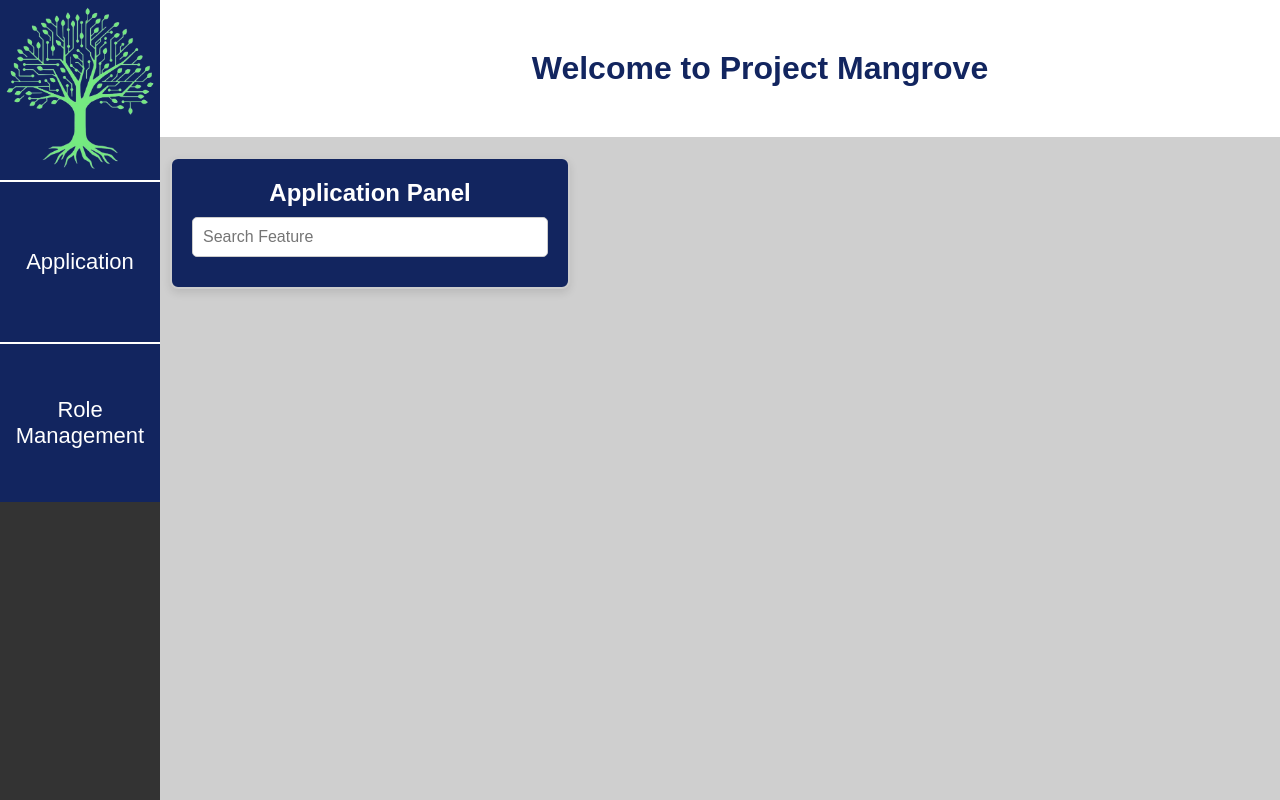
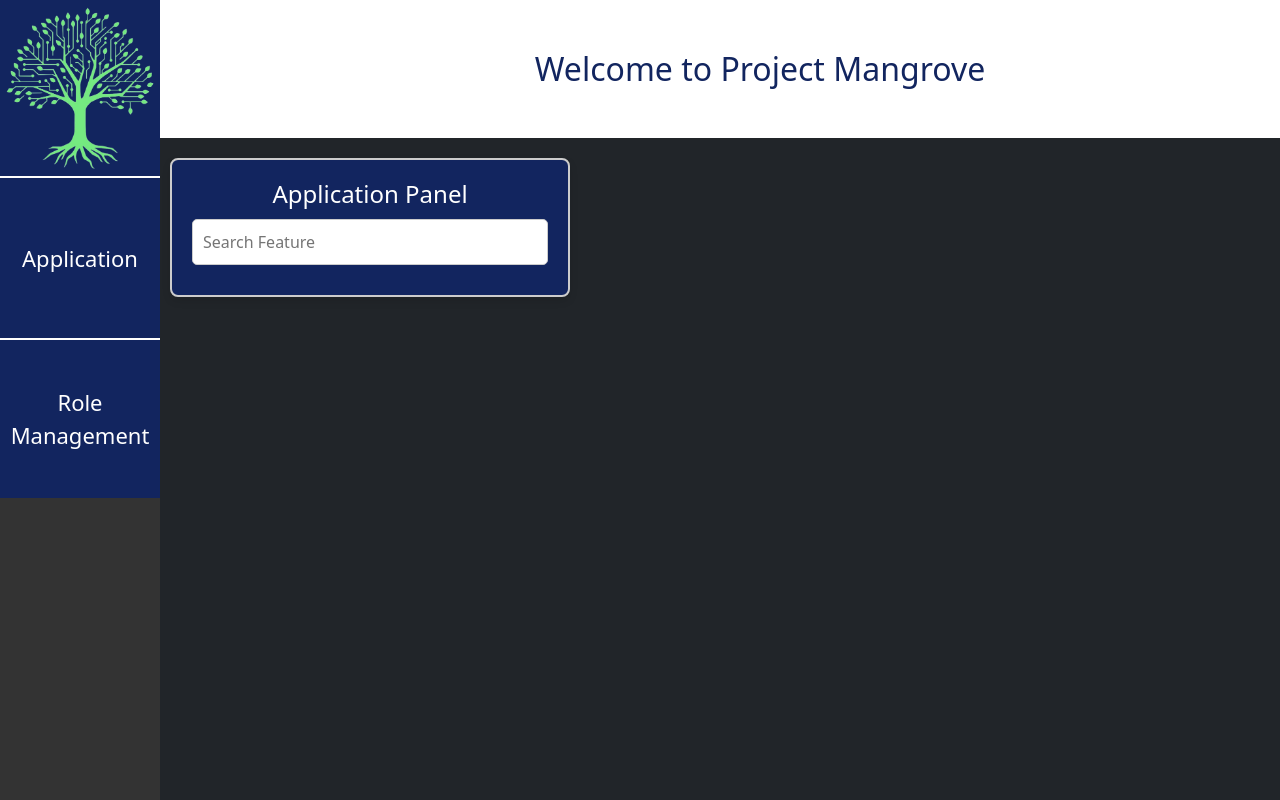
Before and after one commit to tntechcsc/webharness, a React (Create React App) app in the folder frontend/: page / in a window 1280 px wide. Shown: the top 800 px of the page. Built offline with nearby package versions, Linux system fonts and the light colour scheme.

Commit message:
NewHomePageCode

```diff
--- a/frontend/package.json
+++ b/frontend/package.json
@@ -6,9 +6,12 @@
     "@testing-library/jest-dom": "^5.17.0",
     "@testing-library/react": "^13.4.0",
     "@testing-library/user-event": "^13.5.0",
+    "bootstrap": "^5.3.3",
     "cross-env": "^7.0.3",
     "react": "^18.3.1",
+    "react-bootstrap": "^2.10.9",
     "react-dom": "^18.3.1",
+    "react-router-dom": "^7.1.5",
     "react-scripts": "5.0.1",
     "web-vitals": "^2.1.4"
   },
--- a/frontend/src/App.js
+++ b/frontend/src/App.js
@@ -1,5 +1,10 @@
 import React, { useState, useEffect } from 'react';
 import './App.css'; // Ensure your styles are linked correctly
+import { BrowserRouter as Router, Route, Routes } from "react-router-dom";
+import Home from "./pages/Home";
+import Application from "./pages/Application";
+import RoleManagment from "./pages/RoleManagement";
+
 
 function App() {
   const [isLoading, setIsLoading] = useState(true);
@@ -31,57 +36,16 @@ function App() {
           <div className="spinner"></div>
         </div>
       ) : (
-        <div className="app-container">
-          {/* Sidebar/Navbar */}
-          <div className="sidebar">
-            <div className="logo-button">
-              <button onClick={() => console.log("Logo button clicked")} style={{ all: 'unset', cursor: 'pointer' }}>
-                <img
-                  src="LogoHarness2.png"
-                  alt="Logo"
-                  style={{ width: '10rem', height: '11rem'}}
-                />
-              </button>
-            </div>
-            <div className="nav-button">Application</div>
-            <div className="nav-button">Role Management</div>
-          </div>
+        <Router>
+        <div className="d-flex flex-column min-vh-100 bg-dark text-light">
+          <div className="flex-grow-1">
+            <Routes>
+            <Route path="/" element={<Home />} />
 
-          {/* Main content area */}
-          <div className="main-content">
-            <div className="content-wrapper">
-              <h1 className="page-header">Welcome to Project Mangrove</h1>
-
-              {/* Mini Panel with Search and Application List */}
-              <div className="mini-panel">
-                <h2>Application Panel</h2>
-
-                {/* Search Bar */}
-                <input
-                  type="text"
-                  placeholder="Search Feature"
-                  className="search-bar"
-                  value={searchTerm}
-                  onChange={(e) => setSearchTerm(e.target.value)}
-                />
-
-                {/* Application Table */}
-                <table className="app-table">
-                  <tbody>
-                    {filteredApps.map((app) => (
-                      <tr key={app.id}>
-                        <td className="app-name">{app.name}</td>
-                        <td>
-                          <button className="run-button">Run</button>
-                        </td>
-                      </tr>
-                    ))}
-                  </tbody>
-                </table>
-              </div>
-            </div>
+            </Routes>
           </div>
         </div>
+    </Router>
       )}
     </>
   );
--- a/frontend/src/index.js
+++ b/frontend/src/index.js
@@ -3,6 +3,7 @@ import ReactDOM from 'react-dom/client';
 import './index.css';
 import App from './App';
 import reportWebVitals from './reportWebVitals';
+import "bootstrap/dist/css/bootstrap.min.css";
 
 const root = ReactDOM.createRoot(document.getElementById('root'));
 root.render(
--- a/frontend/pages/Application.js
+++ b/frontend/src/pages/Application.js
@@ -1,4 +1,5 @@
 import React from 'react';
+
 
 const Application = () => {
   return <div><h2>Application Page</h2></div>;
--- /dev/null
+++ b/frontend/src/pages/Home.js
@@ -0,0 +1,92 @@
+import React, { useState, useEffect } from 'react';
+import '../App'; // Ensure your styles are linked correctly
+import { BrowserRouter as Router, Route, Routes } from "react-router-dom";
+
+
+
+
+
+const Home = () => {
+    const [isLoading, setIsLoading] = useState(true);
+    const [searchTerm, setSearchTerm] = useState("");
+
+    // Simulate a delay before showing the page content
+    useEffect(() => {
+      setTimeout(() => {
+        setIsLoading(false);
+      }, 3000); // Adjust timing as needed
+    }, []);
+
+
+    const applications = [
+
+    ];
+
+    // Filter applications based on search input
+    const filteredApps = applications.filter((app) =>
+      app.name.toLowerCase().includes(searchTerm.toLowerCase())
+    );
+
+
+
+  return ( <div>
+
+
+<div className="app-container">
+          {/* Sidebar/Navbar */}
+          <div className="sidebar">
+            <div className="logo-button">
+              <button onClick={() => console.log("Logo button clicked")} style={{ all: 'unset', cursor: 'pointer' }}>
+                <img
+                  src="LogoHarness2.png"
+                  alt="Logo"
+                  style={{ width: '10rem', height: '11rem'}}
+                />
+              </button>
+            </div>
+            <div className="nav-button">Application</div>
+            <div className="nav-button">Role Management</div>
+          </div>
+
+          {/* Main content area */}
+          <div className="main-content">
+            <div className="content-wrapper">
+              <h1 className="page-header">Welcome to Project Mangrove</h1>
+
+              {/* Mini Panel with Search and Application List */}
+              <div className="mini-panel">
+                <h2>Application Panel</h2>
+
+                {/* Search Bar */}
+                <input
+                  type="text"
+                  placeholder="Search Feature"
+                  className="search-bar"
+                  value={searchTerm}
+                  onChange={(e) => setSearchTerm(e.target.value)}
+                />
+
+                {/* Application Table */}
+                <table className="app-table">
+                  <tbody>
+                    {filteredApps.map((app) => (
+                      <tr key={app.id}>
+                        <td className="app-name">{app.name}</td>
+                        <td>
+                          <button className="run-button">Run</button>
+                        </td>
+                      </tr>
+                    ))}
+                  </tbody>
+                </table>
+              </div>
+            </div>
+          </div>
+        </div>
+
+          </div> );
+};
+
+
+
+export default Home;
```
Also changed, not shown: frontend/pages/Homepage.js (deleted, +0 -7 lines), frontend/src/components/Navbar.css (renamed from frontend/components/Navbar.css), frontend/src/components/Navbar.js (renamed from frontend/components/Navbar.js), frontend/src/pages/RoleManagement.js (renamed from frontend/pages/RoleManagement.js), 1 other file (tests, documents, lock files or other folders).
